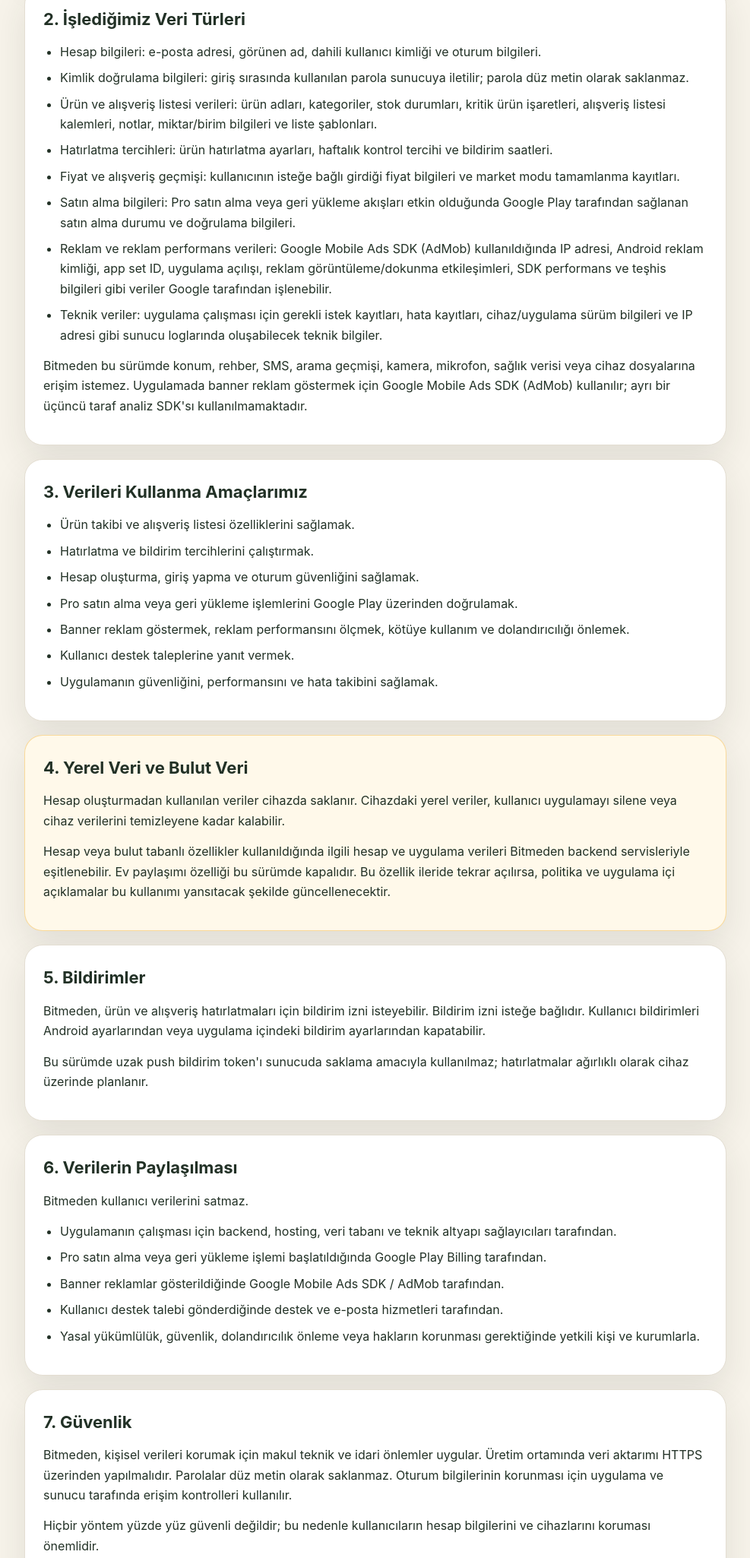
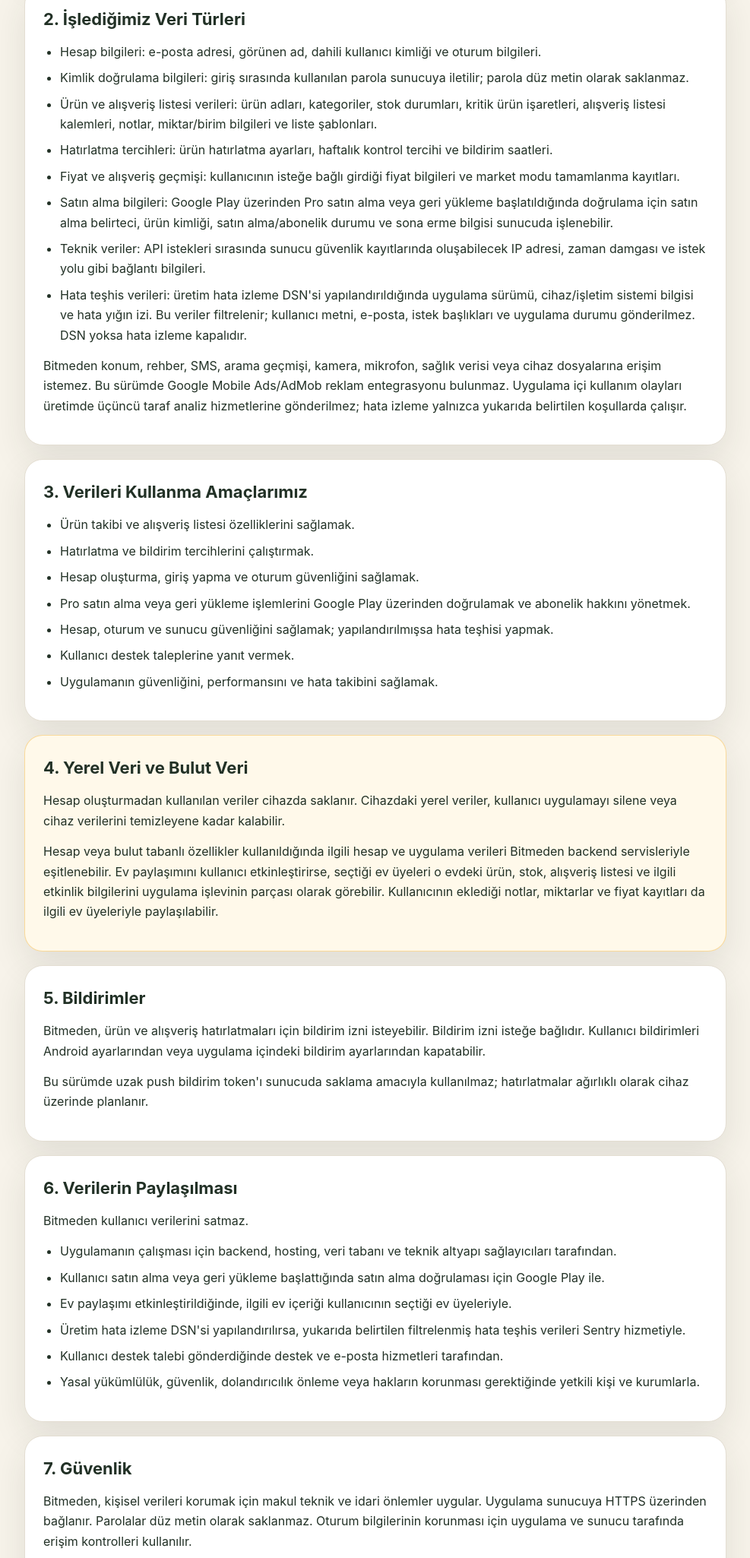
Before and after one commit to abdlkdrkya/bitmeden-legal, a plain HTML site: page privacy-policy/index.html in a window 1280 px wide. Shown: the part 653-2703 px from the top of the page at 76% size, without its empty margins (146-1133 px from the left). Drawn offline with Linux system fonts and the light colour scheme.

Commit message:
Update Bitmeden privacy disclosures

```diff
--- a/privacy-policy/index.html
+++ b/privacy-policy/index.html
@@ -174,7 +174,7 @@
           silebileceğini açıklar.
         </p>
         <div class="meta" aria-label="Politika bilgileri">
-          <span class="pill">Son güncelleme: 22 Temmuz 2026</span>
+          <span class="pill">Son güncelleme: 20 Ekim 2026</span>
           <span class="pill">Paket adı: app.bitmeden.mobile</span>
           <span class="pill">İletişim: support@bitmeden.app</span>
         </div>
@@ -202,14 +202,15 @@
             <li>Ürün ve alışveriş listesi verileri: ürün adları, kategoriler, stok durumları, kritik ürün işaretleri, alışveriş listesi kalemleri, notlar, miktar/birim bilgileri ve liste şablonları.</li>
             <li>Hatırlatma tercihleri: ürün hatırlatma ayarları, haftalık kontrol tercihi ve bildirim saatleri.</li>
             <li>Fiyat ve alışveriş geçmişi: kullanıcının isteğe bağlı girdiği fiyat bilgileri ve market modu tamamlanma kayıtları.</li>
-            <li>Satın alma bilgileri: Pro satın alma veya geri yükleme akışları etkin olduğunda Google Play tarafından sağlanan satın alma durumu ve doğrulama bilgileri.</li>
-            <li>Reklam ve reklam performans verileri: Google Mobile Ads SDK (AdMob) kullanıldığında IP adresi, Android reklam kimliği, app set ID, uygulama açılışı, reklam görüntüleme/dokunma etkileşimleri, SDK performans ve teşhis bilgileri gibi veriler Google tarafından işlenebilir.</li>
-            <li>Teknik veriler: uygulama çalışması için gerekli istek kayıtları, hata kayıtları, cihaz/uygulama sürüm bilgileri ve IP adresi gibi sunucu loglarında oluşabilecek teknik bilgiler.</li>
+            <li>Satın alma bilgileri: Google Play üzerinden Pro satın alma veya geri yükleme başlatıldığında doğrulama için satın alma belirteci, ürün kimliği, satın alma/abonelik durumu ve sona erme bilgisi sunucuda işlenebilir.</li>
+            <li>Teknik veriler: API istekleri sırasında sunucu güvenlik kayıtlarında oluşabilecek IP adresi, zaman damgası ve istek yolu gibi bağlantı bilgileri.</li>
+            <li>Hata teşhis verileri: üretim hata izleme DSN'si yapılandırıldığında uygulama sürümü, cihaz/işletim sistemi bilgisi ve hata yığın izi. Bu veriler filtrelenir; kullanıcı metni, e-posta, istek başlıkları ve uygulama durumu gönderilmez. DSN yoksa hata izleme kapalıdır.</li>
           </ul>
           <p>
-            Bitmeden bu sürümde konum, rehber, SMS, arama geçmişi, kamera, mikrofon, sağlık verisi
-            veya cihaz dosyalarına erişim istemez. Uygulamada banner reklam göstermek için Google
-            Mobile Ads SDK (AdMob) kullanılır; ayrı bir üçüncü taraf analiz SDK'sı kullanılmamaktadır.
+            Bitmeden konum, rehber, SMS, arama geçmişi, kamera, mikrofon, sağlık verisi veya cihaz
+            dosyalarına erişim istemez. Bu sürümde Google Mobile Ads/AdMob reklam entegrasyonu
+            bulunmaz. Uygulama içi kullanım olayları üretimde üçüncü taraf analiz hizmetlerine
+            gönderilmez; hata izleme yalnızca yukarıda belirtilen koşullarda çalışır.
           </p>
         </section>
 
@@ -219,8 +220,8 @@
             <li>Ürün takibi ve alışveriş listesi özelliklerini sağlamak.</li>
             <li>Hatırlatma ve bildirim tercihlerini çalıştırmak.</li>
             <li>Hesap oluşturma, giriş yapma ve oturum güvenliğini sağlamak.</li>
-            <li>Pro satın alma veya geri yükleme işlemlerini Google Play üzerinden doğrulamak.</li>
-            <li>Banner reklam göstermek, reklam performansını ölçmek, kötüye kullanım ve dolandırıcılığı önlemek.</li>
+            <li>Pro satın alma veya geri yükleme işlemlerini Google Play üzerinden doğrulamak ve abonelik hakkını yönetmek.</li>
+            <li>Hesap, oturum ve sunucu güvenliğini sağlamak; yapılandırılmışsa hata teşhisi yapmak.</li>
             <li>Kullanıcı destek taleplerine yanıt vermek.</li>
             <li>Uygulamanın güvenliğini, performansını ve hata takibini sağlamak.</li>
           </ul>
@@ -234,9 +235,10 @@
           </p>
           <p>
             Hesap veya bulut tabanlı özellikler kullanıldığında ilgili hesap ve uygulama verileri
-            Bitmeden backend servisleriyle eşitlenebilir. Ev paylaşımı özelliği bu sürümde kapalıdır.
-            Bu özellik ileride tekrar açılırsa, politika ve uygulama içi açıklamalar bu kullanımı
-            yansıtacak şekilde güncellenecektir.
+            Bitmeden backend servisleriyle eşitlenebilir. Ev paylaşımını kullanıcı etkinleştirirse,
+            seçtiği ev üyeleri o evdeki ürün, stok, alışveriş listesi ve ilgili etkinlik bilgilerini
+            uygulama işlevinin parçası olarak görebilir. Kullanıcının eklediği notlar, miktarlar ve
+            fiyat kayıtları da ilgili ev üyeleriyle paylaşılabilir.
           </p>
         </section>
 
@@ -258,8 +260,9 @@
           <p>Bitmeden kullanıcı verilerini satmaz.</p>
           <ul>
             <li>Uygulamanın çalışması için backend, hosting, veri tabanı ve teknik altyapı sağlayıcıları tarafından.</li>
-            <li>Pro satın alma veya geri yükleme işlemi başlatıldığında Google Play Billing tarafından.</li>
-            <li>Banner reklamlar gösterildiğinde Google Mobile Ads SDK / AdMob tarafından.</li>
+            <li>Kullanıcı satın alma veya geri yükleme başlattığında satın alma doğrulaması için Google Play ile.</li>
+            <li>Ev paylaşımı etkinleştirildiğinde, ilgili ev içeriği kullanıcının seçtiği ev üyeleriyle.</li>
+            <li>Üretim hata izleme DSN'si yapılandırılırsa, yukarıda belirtilen filtrelenmiş hata teşhis verileri Sentry hizmetiyle.</li>
             <li>Kullanıcı destek talebi gönderdiğinde destek ve e-posta hizmetleri tarafından.</li>
             <li>Yasal yükümlülük, güvenlik, dolandırıcılık önleme veya hakların korunması gerektiğinde yetkili kişi ve kurumlarla.</li>
           </ul>
@@ -268,8 +271,8 @@
         <section class="section">
           <h2>7. Güvenlik</h2>
           <p>
-            Bitmeden, kişisel verileri korumak için makul teknik ve idari önlemler uygular. Üretim
-            ortamında veri aktarımı HTTPS üzerinden yapılmalıdır. Parolalar düz metin olarak saklanmaz.
+            Bitmeden, kişisel verileri korumak için makul teknik ve idari önlemler uygular. Uygulama
+            sunucuya HTTPS üzerinden bağlanır. Parolalar düz metin olarak saklanmaz.
             Oturum bilgilerinin korunması için uygulama ve sunucu tarafında erişim kontrolleri kullanılır.
           </p>
           <p>Hiçbir yöntem yüzde yüz güvenli değildir; bu nedenle kullanıcıların hesap bilgilerini ve cihazlarını koruması önemlidir.</p>
@@ -283,6 +286,11 @@
             gerekli kayıtlar sınırlı süreyle saklanabilir.
           </p>
           <p>Cihaz üzerinde tutulan yerel veriler kullanıcı tarafından uygulama verileri temizlenerek veya uygulama kaldırılarak silinebilir.</p>
+          <p>
+            Bitmeden tarafından oluşturulan veritabanı dışa aktarma yedekleri 29 günden eski olduğunda
+            otomatik temizlenir. Hosting sağlayıcısının yönettiği altyapı anlık görüntüleri veya başka
+            yedek kopyalar farklı saklama sürelerine tabi olabilir.
+          </p>
         </section>
 
         <section class="section">
@@ -291,10 +299,11 @@
           <p>Uygulama içinden: <strong>Ayarlar &gt; Hesabımı sil</strong></p>
           <p>Web üzerinden: <a href="../account-deletion/">Hesap silme talebi</a></p>
           <p>
-            Silme talebi alındıktan sonra hesabın kullanıcıya ait olduğunu doğrulamak için ek bilgi
-            istenebilir. Doğrulama tamamlandıktan sonra hesap ve ilişkili kişisel veriler, saklanması
-            yasal veya güvenlik açısından zorunlu kayıtlar hariç olmak üzere silinir ya da anonimleştirilir.
-            Silme taleplerini makul süre içinde, hedef olarak 30 gün içinde, işlemeye çalışırız.
+            Silme talebinin gönderilmesi hesabı hemen silmez. Talep doğrulandıktan sonra hesap ve
+            ilişkili kişisel veriler silinir veya anonimleştirilir; yasal, güvenlik ya da muhasebe
+            yükümlülükleri kapsamında tutulması gereken sınırlı kayıtlar saklanabilir. Birden fazla
+            üyesi olan evlerde ortak ürün ve liste kayıtları korunabilir; silinen üyenin kimliği bu
+            kayıtlardan kaldırılır. Talepleri hedef olarak 30 gün içinde sonuçlandırmaya çalışırız.
           </p>
         </section>
 
```
